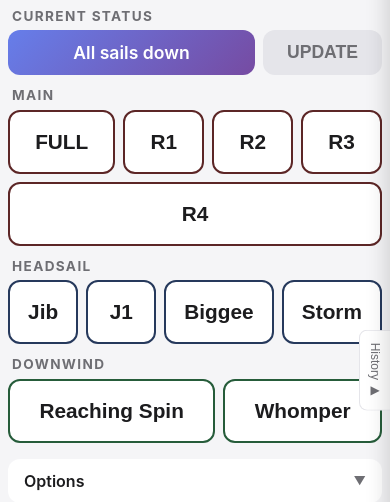
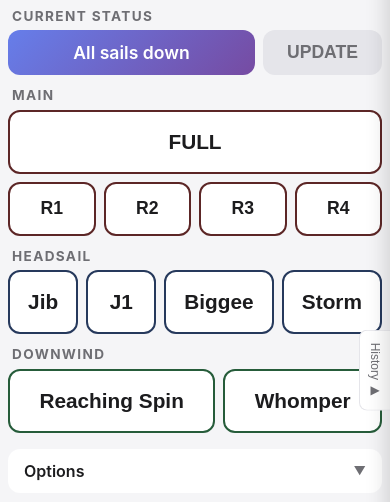
Before and after one commit to jrehm/sail-plan-htmx, a FastAPI app: page / in a window 390 px wide. Shown: the part 52-554 px from the top of the page. Run offline with FastAPI, Linux system fonts and the light colour scheme; data that the repository does not hold is empty; some libraries are stand-ins or nearby versions.

Commit message:
fix: Note field clearing and main sail button layout
- Fix note field not clearing after save by moving clear logic to
  htmx:afterSettle handler for reliable timing
- Fix main sail button layout on mobile: FULL now spans full width,
  R1-R4 are smaller buttons in a single row below

Co-Authored-By: Claude Opus 4.5 <noreply@anthropic.com>

```diff
--- a/static/app.css
+++ b/static/app.css
@@ -177,6 +177,22 @@ main {
     background: linear-gradient(135deg, #8b3a3a 0%, #5c2626 100%);
     border-color: #8b3a3a;
     box-shadow: 0 0 12px rgba(139, 58, 58, 0.5);
+}
+
+/* Main sail layout: FULL on own row, R1-R4 smaller below */
+.sail-section--main .sail-grid {
+    display: grid;
+    grid-template-columns: repeat(4, 1fr);
+    gap: 0.5rem;
+}
+.sail-section--main .sail-btn:first-child {
+    grid-column: 1 / -1;  /* FULL spans all columns */
+}
+.sail-section--main .sail-btn:not(:first-child) {
+    min-width: unset;
+    min-height: 54px;
+    font-size: 1.1rem;
+    padding: 0.5rem;
 }
 
 .sail-section--headsail .sail-btn {
--- a/templates/index.html
+++ b/templates/index.html
@@ -157,6 +157,11 @@
         // Re-check after HTMX settles (fires after inline scripts run)
         document.body.addEventListener('htmx:afterSettle', (e) => {
             if (e.detail.target.id === 'sail-selector') {
+                // Clear comment field if save was successful (toast present)
+                if (document.getElementById('save-toast')) {
+                    const comment = document.getElementById('comment');
+                    if (comment) comment.value = '';
+                }
                 updateUnsavedState();
             }
         });
--- a/templates/partials/sail_selector.html
+++ b/templates/partials/sail_selector.html
@@ -37,9 +37,6 @@
 <div class="toast" id="save-toast">Saved!</div>
 <script>
     setTimeout(() => document.getElementById('save-toast')?.remove(), 2000);
-    // Clear comment field after successful save
-    const commentField = document.getElementById('comment');
-    if (commentField) commentField.value = '';
 </script>
     {% else %}
 <div class="toast error" id="save-toast">Save failed!</div>
```
